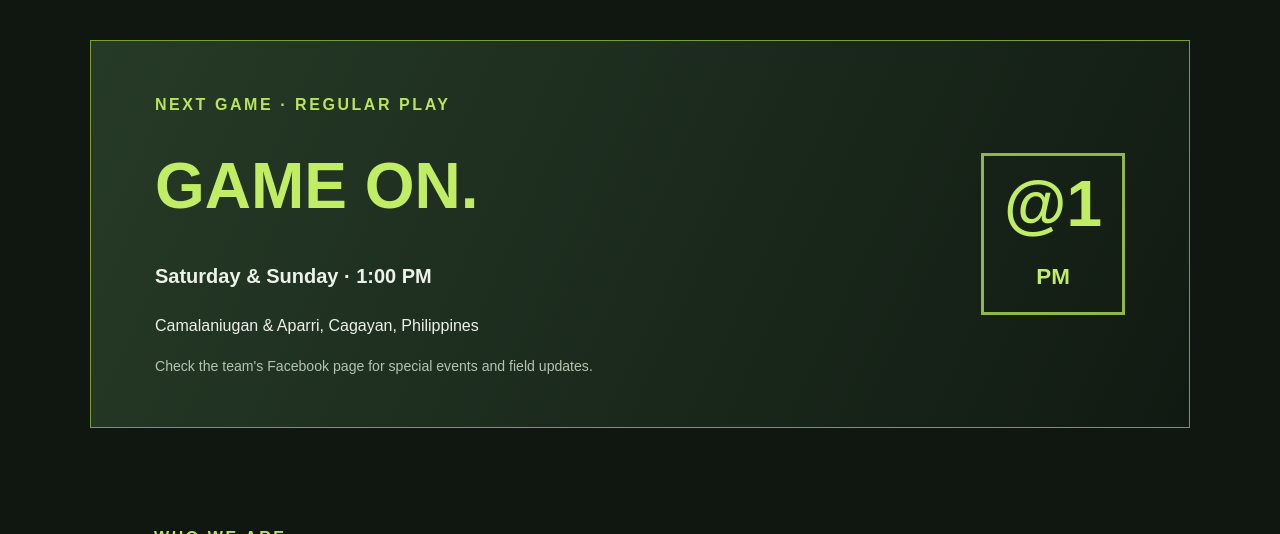
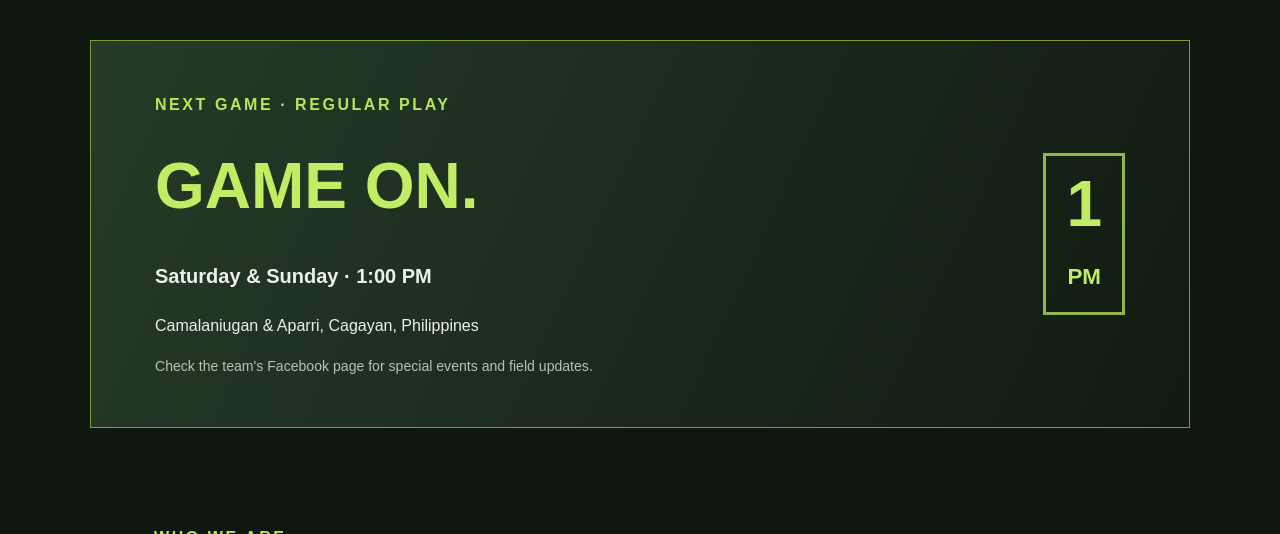
Before and after one commit to aparri-team-airsofter/aparri-team-airsofter.github.io, a plain HTML site: page index.html in a window 1280 px wide. Shown: the part 566-1100 px from the top of the page. Drawn offline with Linux system fonts and the light colour scheme.

Commit message:
Update index.html

```diff
--- a/index.html
+++ b/index.html
@@ -41,7 +41,7 @@
         <p>Camalaniugan & Aparri, Cagayan, Philippines</p>
         <p class="small">Check the team's Facebook page for special events and field updates.</p>
       </div>
-      <div class="schedule-mark">@1<br><span>PM</span></div>
+      <div class="schedule-mark">1<br><span>PM</span></div>
     </section>
 
     <section id="about" class="section">
```
